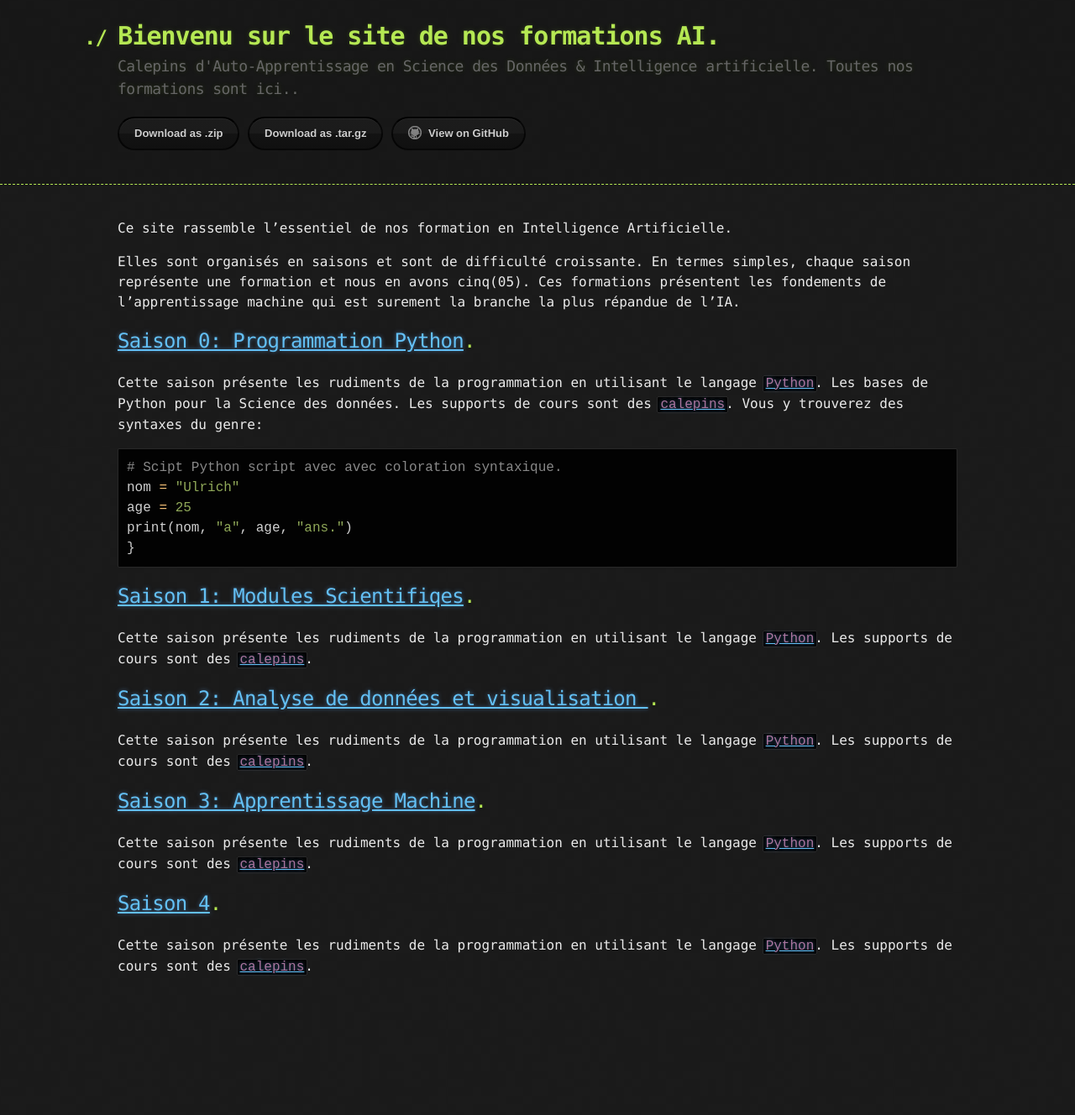
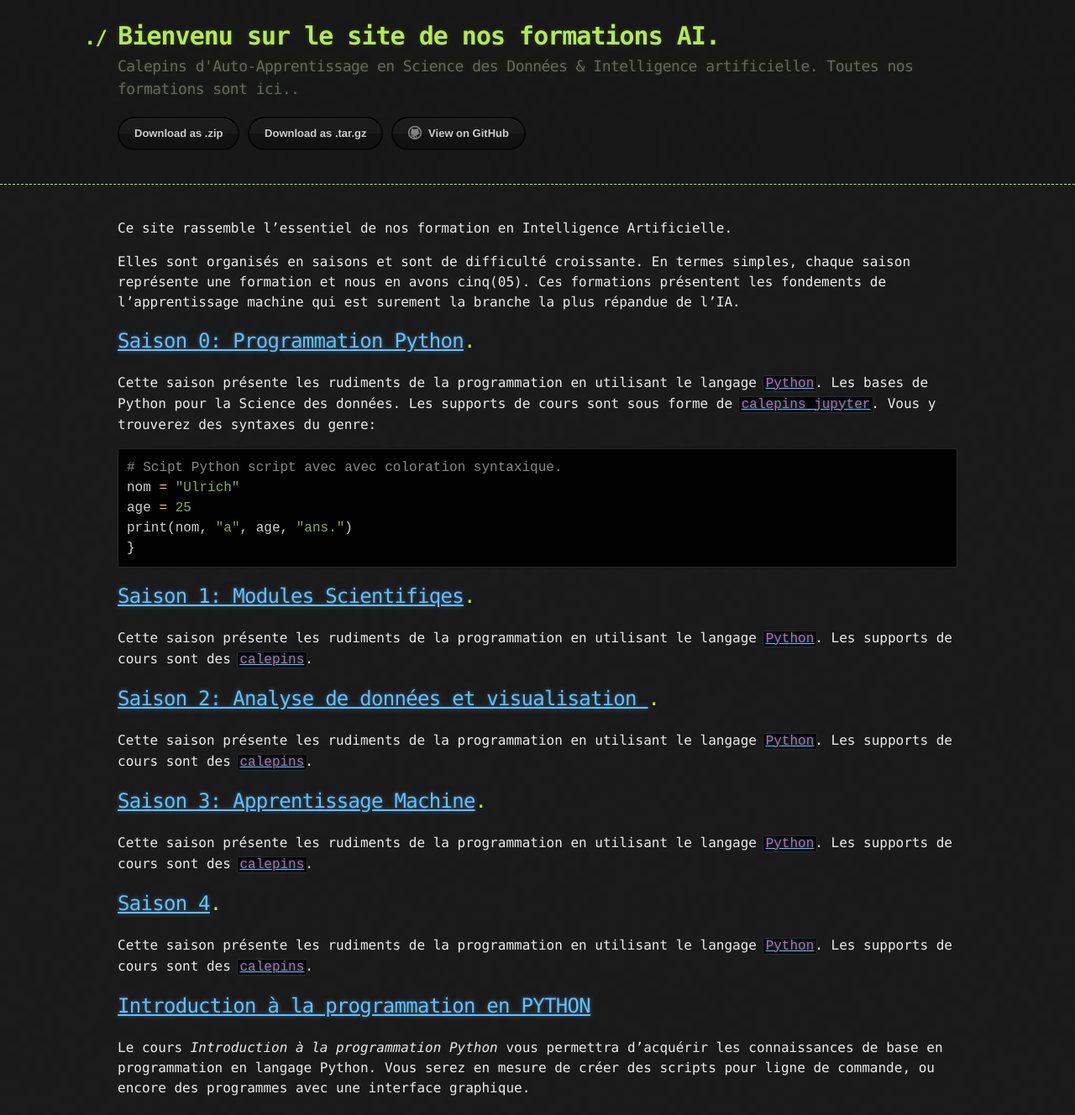
Before and after one commit to ai-technipreneurs/Nos-Formations-AI, a Jekyll site: the page built from index.md, in a window 1280 px wide. Shown: the whole page at 84% size. Built offline with Jekyll 4.4.1, drawn with Linux system fonts in a browser that asks for light colours; before the commit the page ends 1184 px from its top, so only the background shows below that.

Commit message:
Update index.md

````diff
--- a/index.md
+++ b/index.md
@@ -8,8 +8,8 @@ Elles sont organisés en saisons et sont de difficulté croissante. En termes si
 
 
 ## [Saison 0: Programmation Python](./saison-0.html).
-Cette saison présente les rudiments de la programmation en utilisant le langage [`Python`](./another-page.html). Les bases de Python pour la Science des données. Les supports de cours sont des
-[`calepins`](./another-page.html). Vous y trouverez des syntaxes du genre:
+Cette saison présente les rudiments de la programmation en utilisant le langage [`Python`](https://www.python.org/). Les bases de Python pour la Science des données. Les supports de cours sont sous forme de
+[`calepins jupyter`](https://jupyter.org/). Vous y trouverez des syntaxes du genre:
 
 ```python
 # Scipt Python script avec avec coloration syntaxique.
@@ -38,3 +38,7 @@ Cette saison présente les rudiments de la programmation en utilisant le langage
 ## [Saison 4](./saison-4.html).
 Cette saison présente les rudiments de la programmation en utilisant le langage [`Python`](./another-page.html). Les supports de cours sont des
 [`calepins`](./another-page.html).
+
+
+## [Introduction à la programmation en PYTHON](./programmation-en-python.html)
+Le cours _Introduction à la programmation Python_ vous permettra d’acquérir les connaissances de base en programmation en langage Python. Vous serez en mesure de créer des scripts pour ligne de commande, ou encore des programmes avec une interface graphique.
````
